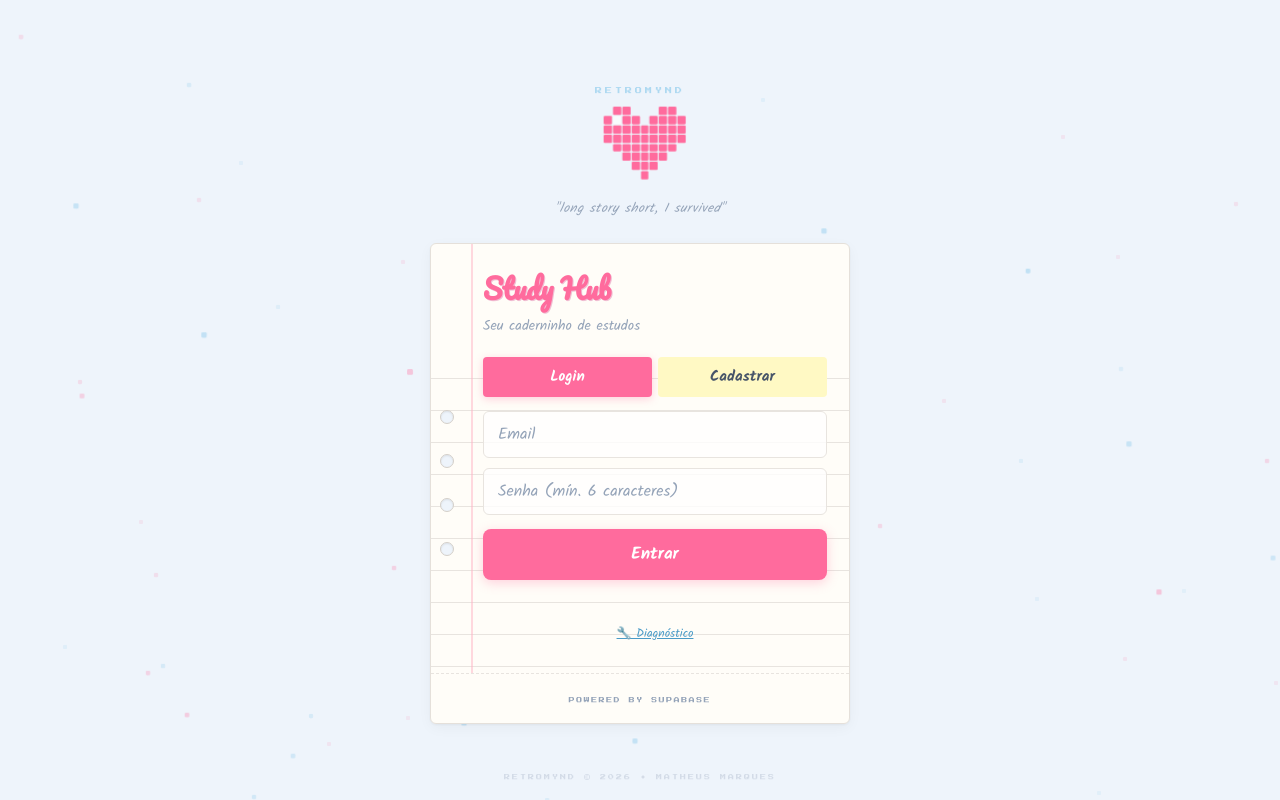
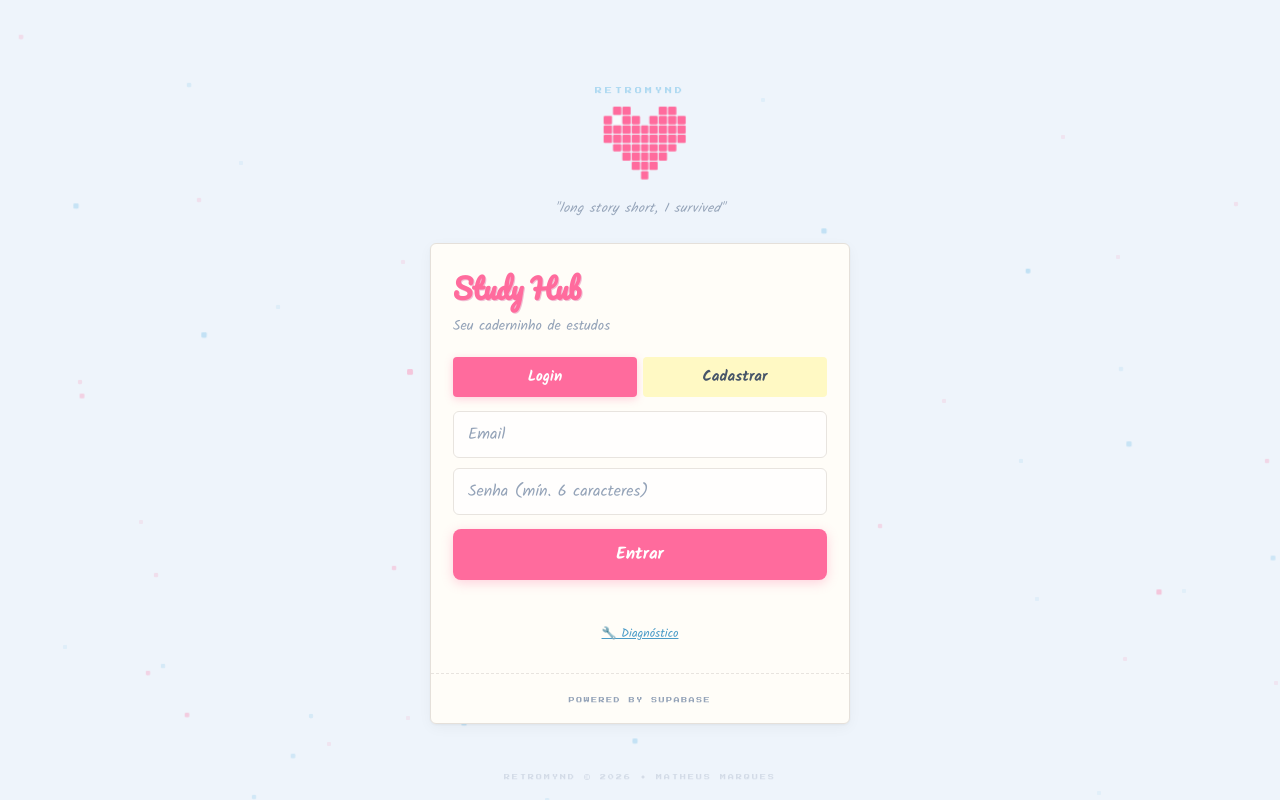
Before and after one commit to MatheusMarques13/retromynd-study-hub, a website: page login.html in a window 1280 px wide. Drawn offline with Linux system fonts and the light colour scheme.

Commit message:
fix: remove notebook ruled lines, holes, and margin from login page

```diff
--- a/login.html
+++ b/login.html
@@ -23,14 +23,13 @@ body{font-family:'Kalam','Caveat',cursive;font-size:16px;background:var(--bg);co
 @keyframes hb{0%,100%{transform:scale(1)}15%{transform:scale(1.08)}30%{transform:scale(1)}45%{transform:scale(1.05)}60%{transform:scale(1)}}
 .login-card{position:relative;z-index:1;width:100%;max-width:420px;background:var(--paper);border:1px solid #E5E0DA;border-radius:var(--radius);box-shadow:var(--shadow);overflow:hidden;animation:fadeUp .5s ease}
 @keyframes fadeUp{from{opacity:0;transform:translateY(12px)}to{opacity:1;transform:translateY(0)}}
-.card-holes{position:absolute;top:0;left:0;width:32px;height:100%;display:flex;flex-direction:column;align-items:center;justify-content:center;gap:30px;z-index:2;pointer-events:none}
-.hole{width:14px;height:14px;border-radius:50%;background:var(--bg);border:1px solid #D4CFC9;box-shadow:inset 0 1px 2px rgba(0,0,0,.08)}
-.card-header{padding:20px 22px 10px 52px;position:relative}
-.card-header::before{content:'';position:absolute;top:0;left:40px;width:2px;height:100%;background:var(--paper-margin);opacity:.5}
+.card-holes{display:none}
+.card-header{padding:20px 22px 10px 22px;position:relative}
+.card-header::before{display:none}
 .card-header h1{font-family:'Pacifico',cursive;font-size:28px;color:var(--pink);text-shadow:1px 1px 0 #F0C0D4}
 .card-header p{font-size:14px;color:var(--text-light);margin-top:2px}
-.card-body{padding:10px 22px 28px 52px;position:relative;background-image:repeating-linear-gradient(var(--paper) 0px,var(--paper) calc(var(--line-h) - 1px),var(--paper-line) calc(var(--line-h) - 1px),var(--paper-line) var(--line-h));background-size:100% var(--line-h)}
-.card-body::before{content:'';position:absolute;top:0;left:40px;width:2px;height:100%;background:var(--paper-margin);opacity:.5}
+.card-body{padding:10px 22px 28px 22px;position:relative;background:var(--paper)}
+.card-body::before{display:none}
 .saved-user{display:flex;align-items:center;gap:12px;padding:10px 14px;background:var(--lavender-soft);border-radius:8px;margin-bottom:14px;cursor:pointer;transition:all .2s;border:2px solid transparent}
 .saved-user:hover{border-color:var(--lavender);transform:translateY(-1px);box-shadow:var(--shadow-hover)}
 .saved-avatar{width:40px;height:40px;border-radius:50%;background:var(--pink-soft);display:flex;align-items:center;justify-content:center;font-size:18px}
@@ -244,7 +243,6 @@ async function doSubmit(){
     try {
       data = JSON.parse(rawText);
     } catch(parseErr) {
-      // Server returned non-JSON (HTML error page, etc)
       diag.textContent = `Status: ${res.status}\nTempo: ${elapsed}ms\nResposta (não é JSON):\n${rawText.substring(0, 500)}`;
       diag.classList.add('show');
       throw new Error(`Servidor retornou status ${res.status} (não-JSON). Veja detalhes abaixo.`);
@@ -267,7 +265,6 @@ async function doSubmit(){
 
   } catch(e){
     msg.className='msg err';
-    // Distinguish network errors from server errors
     if(e.name === 'TypeError' && e.message.includes('fetch')){
       msg.textContent = '❌ Sem conexão com o servidor. Verifique sua internet.';
       diag.textContent = `Erro de rede (fetch failed):\n${e.message}\n\nIsso significa que o navegador não conseguiu se conectar ao servidor Vercel.`;
@@ -293,13 +290,11 @@ async function runDiag(){
   add('URL: ' + window.location.href);
   add('');
 
-  // 1. Token
   const token = localStorage.getItem('token');
   add('Token: ' + (token ? 'exists (' + token.length + ' chars)' : 'NONE'));
   add('User: ' + (localStorage.getItem('rms_user') ? 'exists' : 'NONE'));
   add('');
 
-  // 2. Health
   add('--- Health Check ---');
   try {
     const t0 = Date.now();
@@ -313,7 +308,6 @@ async function runDiag(){
   }
   add('');
 
-  // 3. Login endpoint (OPTIONS preflight)
   add('--- Login Preflight ---');
   try {
     const t0 = Date.now();
@@ -325,7 +319,6 @@ async function runDiag(){
   }
   add('');
 
-  // 4. Login test with bad creds
   add('--- Login Test (bad creds) ---');
   try {
     const t0 = Date.now();
@@ -343,7 +336,6 @@ async function runDiag(){
   }
   add('');
 
-  // 5. LocalStorage keys
   add('--- localStorage ---');
   const keys = [];
   for(let i=0; i<localStorage.length; i++) keys.push(localStorage.key(i));
@@ -353,7 +345,6 @@ async function runDiag(){
   add('=== Done ===');
 }
 
-// Enter key
 document.getElementById('inputPass').addEventListener('keydown', function(e){
   if(e.key==='Enter') doSubmit();
 });
```
